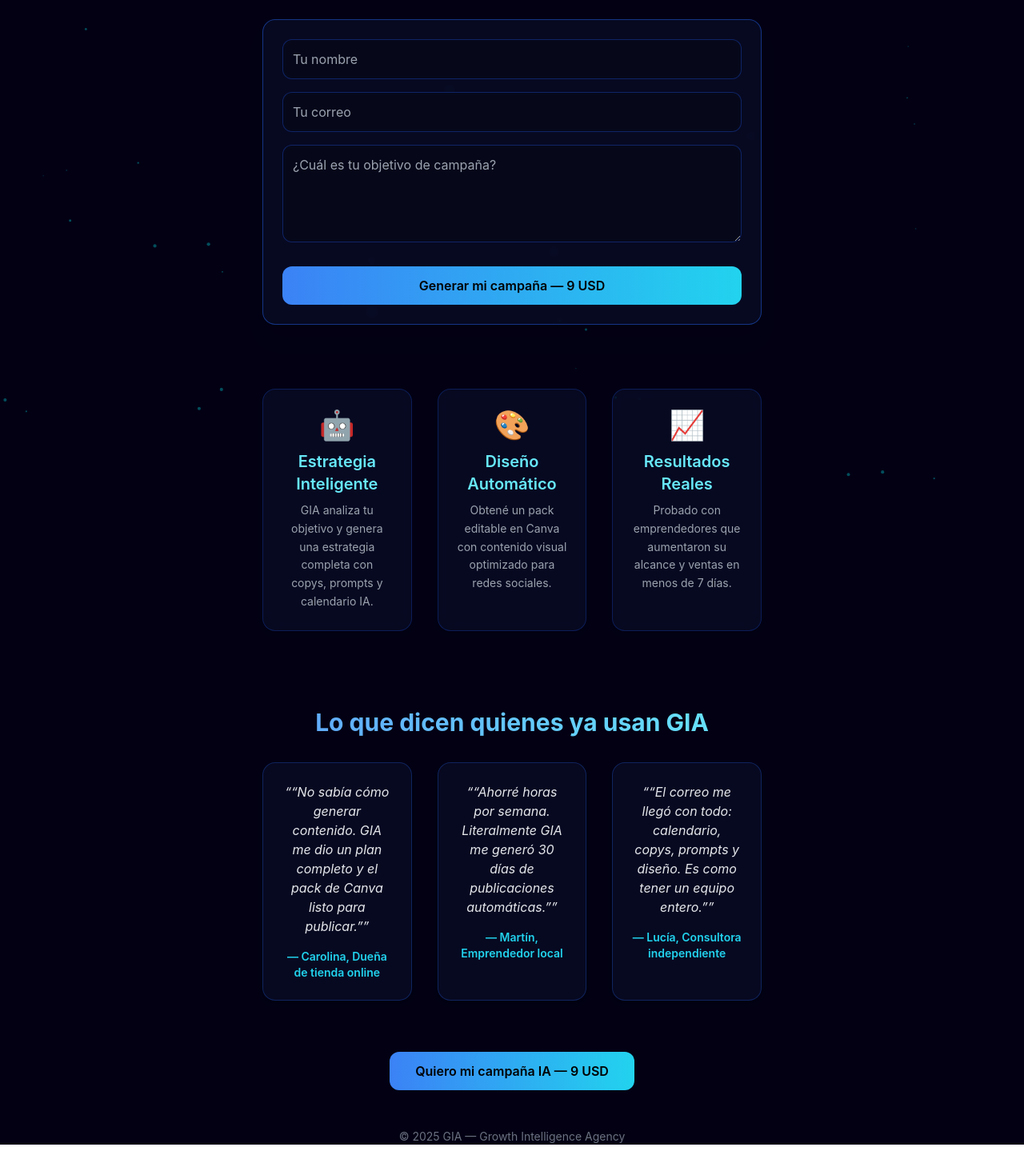
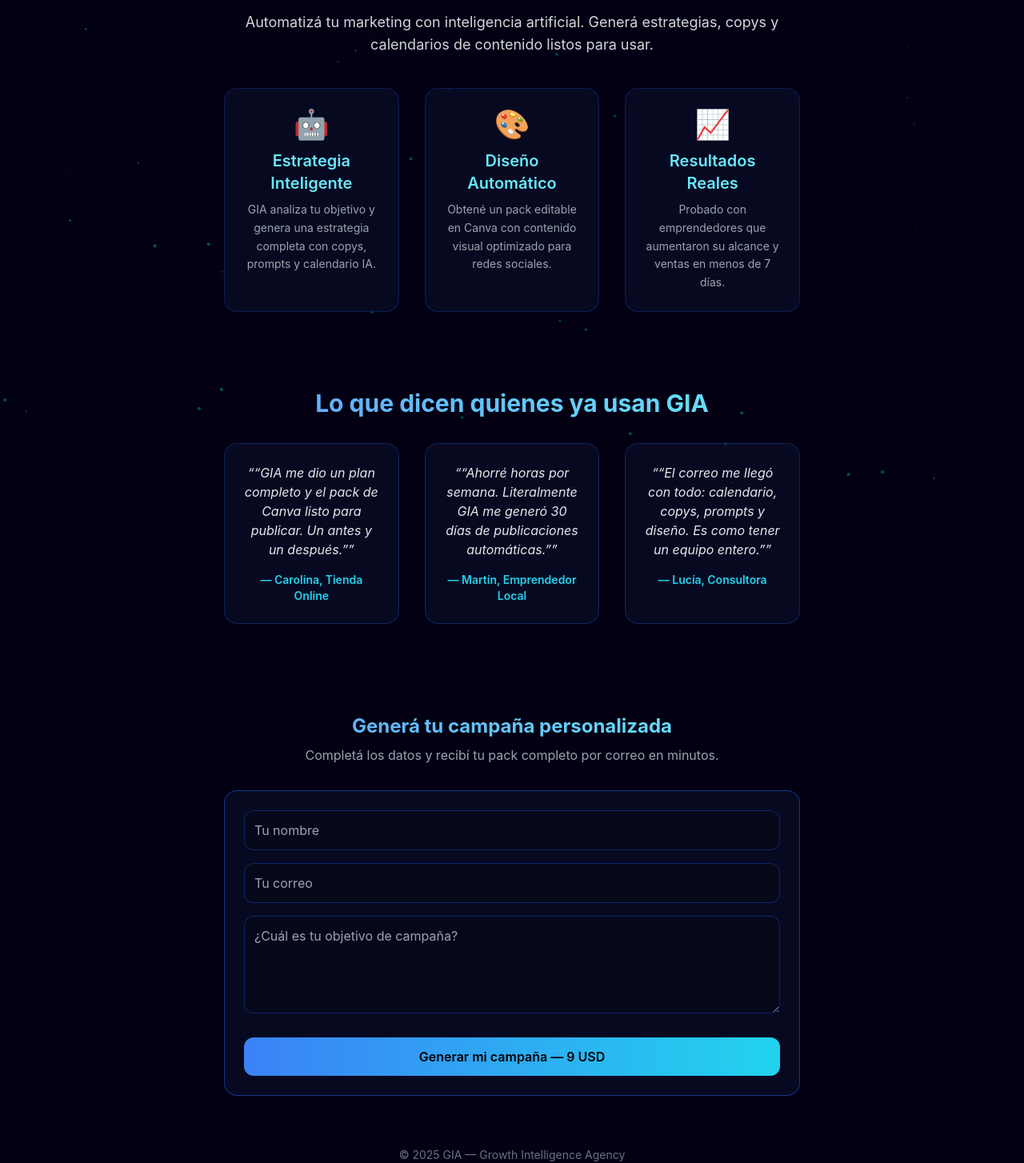
Before and after one commit to hbns13415/gia-agency, a Next.js app: page / in a window 1280 px wide. Shown: the part 176-1630 px from the top of the page at 80% size. Before the commit the page ends 1607 px from the top, so only its background shows below. Built offline with nearby package versions, Linux system fonts and the light colour scheme.

Commit message:
Update index.js

```diff
--- a/pages/index.js
+++ b/pages/index.js
@@ -7,7 +7,7 @@
   const [status, setStatus] = useState("");
   const canvasRef = useRef(null);
 
-  // 🌌 Efecto de partículas IA
+  // 🌌 Fondo animado IA
   useEffect(() => {
     const canvas = canvasRef.current;
     const ctx = canvas.getContext("2d");
@@ -82,13 +82,94 @@
   return (
     <div className="relative min-h-screen flex flex-col items-center justify-center bg-[#030014] text-white overflow-hidden">
       <canvas ref={canvasRef} className="absolute inset-0 opacity-30" />
-      <main className="relative z-10 max-w-2xl w-full text-center px-6">
+      <main className="relative z-10 max-w-3xl w-full text-center px-6">
+        {/* 🔷 Logo */}
+        <div className="flex justify-center mb-4">
+          <img
+            src="/gia-logo.svg"
+            alt="GIA Logo"
+            className="w-32 md:w-40 drop-shadow-[0_0_12px_#00eaffaa] animate-pulse-slow"
+          />
+        </div>
+
+        {/* 🧠 Encabezado */}
         <h1 className="text-4xl md:text-5xl font-extrabold text-transparent bg-clip-text bg-gradient-to-r from-blue-400 to-cyan-300 mb-4">
           GIA — Growth Intelligence Agency
         </h1>
-        <p className="text-gray-300 mb-8 text-lg">
+        <p className="text-gray-300 mb-10 text-lg">
           Automatizá tu marketing con inteligencia artificial.
           Generá estrategias, copys y calendarios de contenido listos para usar.
+        </p>
+
+        {/* 🚀 Beneficios */}
+        <section className="mt-10 grid md:grid-cols-3 gap-8 text-center">
+          {[
+            {
+              title: "Estrategia Inteligente",
+              desc: "GIA analiza tu objetivo y genera una estrategia completa con copys, prompts y calendario IA.",
+              icon: "🤖",
+            },
+            {
+              title: "Diseño Automático",
+              desc: "Obtené un pack editable en Canva con contenido visual optimizado para redes sociales.",
+              icon: "🎨",
+            },
+            {
+              title: "Resultados Reales",
+              desc: "Probado con emprendedores que aumentaron su alcance y ventas en menos de 7 días.",
+              icon: "📈",
+            },
+          ].map((b, i) => (
+            <div
+              key={i}
+              className="fade-in-up bg-[#0a0f2a]/60 border border-blue-700/30 p-6 rounded-2xl backdrop-blur-md shadow-md hover:shadow-blue-500/30 transition"
+            >
+              <div className="text-4xl mb-3">{b.icon}</div>
+              <h3 className="text-xl font-semibold mb-2 text-cyan-300">{b.title}</h3>
+              <p className="text-gray-400 text-sm leading-relaxed">{b.desc}</p>
+            </div>
+          ))}
+        </section>
+
+        {/* 💬 Testimonios */}
+        <section className="mt-24 text-center">
+          <h2 className="text-3xl font-bold mb-8 text-transparent bg-clip-text bg-gradient-to-r from-blue-400 to-cyan-300">
+            Lo que dicen quienes ya usan GIA
+          </h2>
+
+          <div className="grid md:grid-cols-3 gap-8">
+            {[
+              {
+                name: "Carolina, Tienda Online",
+                text: "“GIA me dio un plan completo y el pack de Canva listo para publicar. Un antes y un después.”",
+              },
+              {
+                name: "Martín, Emprendedor Local",
+                text: "“Ahorré horas por semana. Literalmente GIA me generó 30 días de publicaciones automáticas.”",
+              },
+              {
+                name: "Lucía, Consultora",
+                text: "“El correo me llegó con todo: calendario, copys, prompts y diseño. Es como tener un equipo entero.”",
+              },
+            ].map((t, i) => (
+              <div
+                key={i}
+                className="fade-in-up bg-[#0a0f2a]/60 border border-blue-600/30 rounded-2xl p-6 text-gray-300 shadow-md hover:shadow-cyan-500/20 transition"
+              >
+                <p className="italic mb-4 text-gray-200">“{t.text}”</p>
+                <p className="text-sm text-cyan-400 font-semibold">— {t.name}</p>
+              </div>
+            ))}
+          </div>
+        </section>
+
+        {/* 🧩 Formulario Final */}
+        <section className="mt-28 text-center">
+          <h2 className="text-2xl font-bold mb-2 text-transparent bg-clip-text bg-gradient-to-r from-blue-400 to-cyan-300">
+            Generá tu campaña personalizada
+          </h2>
+          <p className="text-gray-400 mb-8">
+            Completá los datos y recibí tu pack completo por correo en minutos.
           </p>
 
           <form
@@ -131,86 +212,12 @@
               {loading ? "Generando..." : "Generar mi campaña — 9 USD"}
             </button>
           </form>
-{/* 🚀 Beneficios */}
-<section className="mt-20 grid md:grid-cols-3 gap-8 text-center">
-  {[
-    {
-      title: "Estrategia Inteligente",
-      desc: "GIA analiza tu objetivo y genera una estrategia completa con copys, prompts y calendario IA.",
-      icon: "🤖",
-    },
-    {
-      title: "Diseño Automático",
-      desc: "Obtené un pack editable en Canva con contenido visual optimizado para redes sociales.",
-      icon: "🎨",
-    },
-    {
-      title: "Resultados Reales",
-      desc: "Probado con emprendedores que aumentaron su alcance y ventas en menos de 7 días.",
-      icon: "📈",
-    },
-  ].map((b, i) => (
-    <div
-      key={i}
-      className="bg-[#0a0f2a]/60 border border-blue-700/30 p-6 rounded-2xl backdrop-blur-md shadow-md hover:shadow-blue-500/30 transition"
-    >
-      <div className="text-4xl mb-3">{b.icon}</div>
-      <h3 className="text-xl font-semibold mb-2 text-cyan-300">{b.title}</h3>
-      <p className="text-gray-400 text-sm leading-relaxed">{b.desc}</p>
-    </div>
-  ))}
-</section>
-
-{/* 💬 Testimonios */}
-<section className="mt-24 text-center">
-  <h2 className="text-3xl font-bold mb-8 text-transparent bg-clip-text bg-gradient-to-r from-blue-400 to-cyan-300">
-    Lo que dicen quienes ya usan GIA
-  </h2>
-
-  <div className="grid md:grid-cols-3 gap-8">
-    {[
-      {
-        name: "Carolina, Dueña de tienda online",
-        text: "“No sabía cómo generar contenido. GIA me dio un plan completo y el pack de Canva listo para publicar.”",
-      },
-      {
-        name: "Martín, Emprendedor local",
-        text: "“Ahorré horas por semana. Literalmente GIA me generó 30 días de publicaciones automáticas.”",
-      },
-      {
-        name: "Lucía, Consultora independiente",
-        text: "“El correo me llegó con todo: calendario, copys, prompts y diseño. Es como tener un equipo entero.”",
-      },
-    ].map((t, i) => (
-      <div
-        key={i}
-        className="bg-[#0a0f2a]/60 border border-blue-600/30 rounded-2xl p-6 text-gray-300 shadow-md hover:shadow-cyan-500/20 transition"
-      >
-        <p className="italic mb-4 text-gray-200">“{t.text}”</p>
-        <p className="text-sm text-cyan-400 font-semibold">— {t.name}</p>
-      </div>
-    ))}
-  </div>
-
-  {/* CTA Final */}
-  <div className="mt-16">
-    <a
-      href="#"
-      onClick={(e) => {
-        e.preventDefault();
-        window.scrollTo({ top: 0, behavior: "smooth" });
-      }}
-      className="inline-block px-8 py-3 bg-gradient-to-r from-blue-500 to-cyan-400 text-black font-semibold rounded-xl hover:opacity-90 transition"
-    >
-      Quiero mi campaña IA — 9 USD
-    </a>
-  </div>
-</section>
 
           {status && <p className="mt-6 text-blue-300 text-sm animate-pulse">{status}</p>}
+        </section>
       </main>
 
-      <footer className="relative z-10 mt-12 text-gray-500 text-sm">
+      <footer className="relative z-10 mt-16 mb-4 text-gray-500 text-sm">
         © {new Date().getFullYear()} GIA — Growth Intelligence Agency
       </footer>
     </div>
```
Lines whose indentation alone changed are shown as unchanged.
